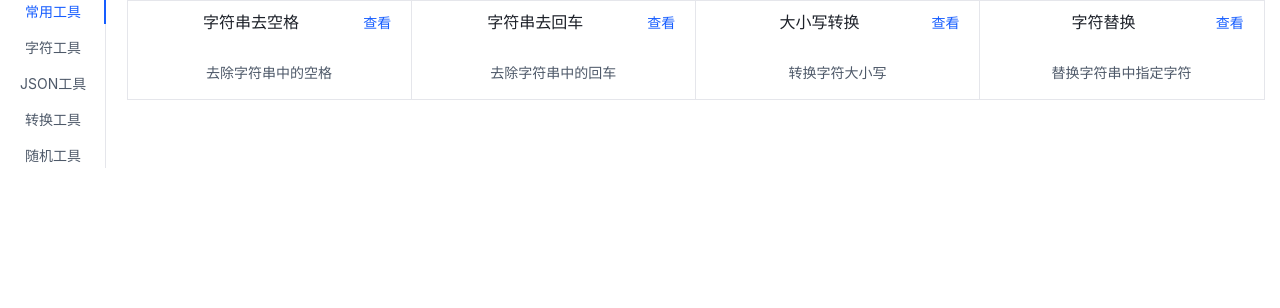
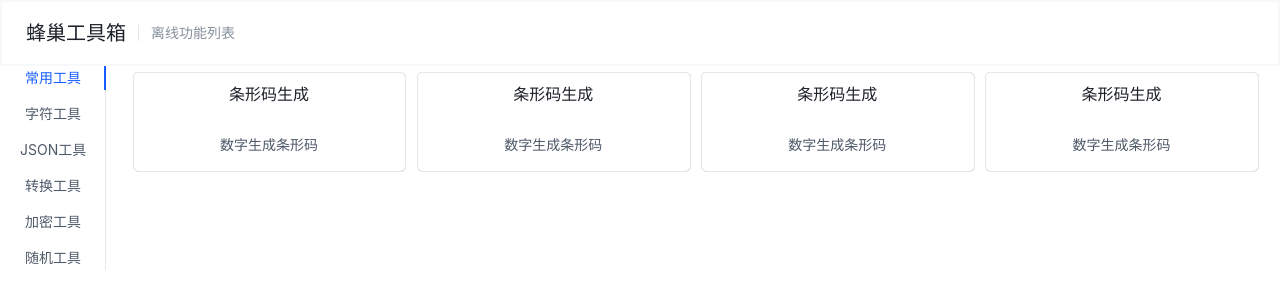
Before and after one commit to Mutantcat-Working-Group/Honeycomb, a Vue app: page / in a window 1280 px wide. Shown: the top 308 px of the page. Built offline with nearby package versions, Linux system fonts and the light colour scheme.

Commit message:
feat:优化界面布局

```diff
--- a/electron/main/index.ts
+++ b/electron/main/index.ts
@@ -44,8 +44,11 @@ const indexHtml = path.join(RENDERER_DIST, 'index.html')
 
 async function createWindow() {
   win = new BrowserWindow({
-    title: 'Main window',
+    title: '蜂巢工具箱',
     icon: path.join(process.env.VITE_PUBLIC, 'favicon.ico'),
+    resizable: false, // 禁止调整窗口大小
+    maximizable: false, // 禁止最大化窗口
+    titleBarStyle: 'hidden', // 隐藏标题栏
     webPreferences: {
       preload,
       // Warning: Enable nodeIntegration and disable contextIsolation is not secure in production
--- a/src/App.vue
+++ b/src/App.vue
@@ -1,11 +1,17 @@
 <script setup lang="ts">
-import Menu from './components/Menu.vue'
+import Menu from './components/Menu.vue';
+import Tool from './components/Tool.vue';
+import { ref } from 'vue';
+
+const toolbar = ref(false);
+const tooltype = ref("t1");
 </script>
 
 <template>
-
-  <Menu class="main-container"/>
-
+  <Menu v-show="!toolbar" :toolbar="toolbar" :tooltype="tooltype" @update:toolbar="toolbar = $event"
+    @update:tooltype="tooltype = $event" class="main-container" />
+  <Tool v-show="toolbar" :toolbar="toolbar" :tooltype="tooltype" @update:toolbar="toolbar = $event"
+    @update:tooltype="tooltype = $event" msg="" class="main-container" />
 </template>
 
 <style>
--- a/src/components/Menu.vue
+++ b/src/components/Menu.vue
@@ -1,80 +1,63 @@
 <script setup lang="ts">
-import { ref } from 'vue'
-
+import { defineProps, defineEmits } from 'vue';
+const props = defineProps({ toolbar: Boolean, tooltype: String });
+const emit = defineEmits(['update:toolbar', 'update:tooltype']);
+const switchToTool = (t: string) => {
+  emit('update:toolbar', true);
+  emit('update:tooltype', t);
+};
 </script>
 
 <template>
   <div>
+    <div :style="{ background: 'var(--color-fill-1)', padding: '2px' }" class="one-head">
+      <a-page-header :style="{ background: 'var(--color-bg-2)' }" title="蜂巢工具箱" subtitle="离线功能列表"
+        :show-back=false></a-page-header>
+    </div>
     <a-row>
       <a-col :span="24">
         <a-tabs position="left">
           <a-tab-pane key="1" title="常用工具">
             <div class="tool-container">
               <a-card :bordered="false" :style="{ width: '99%' }">
-                <a-card-grid :style="{ width: '25%' }">
-                  <a-card class="card-demo" title="字符串去空格" :bordered="false">
-                    <template #extra>
-                      <a-link>查看</a-link>
-                    </template>
+                <a-card-grid :style="{ width: '24%' }" class="one-card" @click="switchToTool('t1')">
+                  <a-card class="card-demo" title="条形码生成" :bordered="false">
                     <p :style="{ margin: 0 }">
-                      去除字符串中的空格
+                      数字生成条形码
                     </p>
                   </a-card>
                 </a-card-grid>
-                <a-card-grid :style="{ width: '25%' }">
-                  <a-card class="card-demo" title="字符串去回车" :bordered="false">
-                    <template #extra>
-                      <a-link>查看</a-link>
-                    </template>
+                <a-card-grid :style="{ width: '24%' }" class="one-card" @click="switchToTool('t1')">
+                  <a-card class="card-demo" title="条形码生成" :bordered="false">
                     <p :style="{ margin: 0 }">
-                      去除字符串中的回车
+                      数字生成条形码
                     </p>
                   </a-card>
                 </a-card-grid>
-                <a-card-grid :style="{ width: '25%' }">
-                  <a-card class="card-demo" title="大小写转换" :bordered="false">
-                    <template #extra>
-                      <a-link>查看</a-link>
-                    </template>
+                <a-card-grid :style="{ width: '24%' }" class="one-card" @click="switchToTool('t1')">
+                  <a-card class="card-demo" title="条形码生成" :bordered="false">
                     <p :style="{ margin: 0 }">
-                      转换字符大小写
+                      数字生成条形码
                     </p>
                   </a-card>
                 </a-card-grid>
-                <a-card-grid :style="{ width: '25%' }">
-                  <a-card class="card-demo" title="字符替换" :bordered="false">
-                    <template #extra>
-                      <a-link>查看</a-link>
-                    </template>
+                <a-card-grid :style="{ width: '24%' }" class="one-card" @click="switchToTool('t1')">
+                  <a-card class="card-demo" title="条形码生成" :bordered="false">
                     <p :style="{ margin: 0 }">
-                      替换字符串中指定字符
+                      数字生成条形码
                     </p>
                   </a-card>
                 </a-card-grid>
-
               </a-card>
             </div>
           </a-tab-pane>
           <a-tab-pane key="2" title="字符工具">
             <div class="tool-container">
               <a-card :bordered="false" :style="{ width: '99%' }">
-                <a-card-grid :style="{ width: '25%' }">
+                <a-card-grid :style="{ width: '25%' }" class="one-card">
                   <a-card class="card-demo" title="字符串去空格" :bordered="false">
-                    <template #extra>
-                      <a-link>查看</a-link>
-                    </template>
                     <p :style="{ margin: 0 }">
-                      'Card allow to hover'
-                    </p>
-                  </a-card>
-                </a-card-grid>
-                <a-card-grid :style="{ width: '25%' }">
-                  <a-card class="card-demo" title="字符串去回车" :bordered="false">
-                    <template #extra>
-                      <a-link>查看</a-link>
-                    </template>
-                    <p :style="{ margin: 0 }">
-                      'Card allow to hover'
+                      去除字符串中的空格
                     </p>
                   </a-card>
                 </a-card-grid>
@@ -84,23 +67,10 @@ import { ref } from 'vue'
           <a-tab-pane key="3" title="JSON工具">
             <div class="tool-container">
               <a-card :bordered="false" :style="{ width: '99%' }">
-                <a-card-grid :style="{ width: '25%' }">
+                <a-card-grid :style="{ width: '25%' }" class="one-card">
                   <a-card class="card-demo" title="字符串去空格" :bordered="false">
-                    <template #extra>
-                      <a-link>查看</a-link>
-                    </template>
                     <p :style="{ margin: 0 }">
-                      'Card allow to hover'
-                    </p>
-                  </a-card>
-                </a-card-grid>
-                <a-card-grid :style="{ width: '25%' }">
-                  <a-card class="card-demo" title="字符串去回车" :bordered="false">
-                    <template #extra>
-                      <a-link>查看</a-link>
-                    </template>
-                    <p :style="{ margin: 0 }">
-                      'Card allow to hover'
+                      去除字符串中的空格
                     </p>
                   </a-card>
                 </a-card-grid>
@@ -110,49 +80,36 @@ import { ref } from 'vue'
           <a-tab-pane key="4" title="转换工具">
             <div class="tool-container">
               <a-card :bordered="false" :style="{ width: '99%' }">
-                <a-card-grid :style="{ width: '25%' }">
+                <a-card-grid :style="{ width: '25%' }" class="one-card">
                   <a-card class="card-demo" title="字符串去空格" :bordered="false">
-                    <template #extra>
-                      <a-link>查看</a-link>
-                    </template>
                     <p :style="{ margin: 0 }">
-                      'Card allow to hover'
-                    </p>
-                  </a-card>
-                </a-card-grid>
-                <a-card-grid :style="{ width: '25%' }">
-                  <a-card class="card-demo" title="字符串去回车" :bordered="false">
-                    <template #extra>
-                      <a-link>查看</a-link>
-                    </template>
-                    <p :style="{ margin: 0 }">
-                      'Card allow to hover'
+                      去除字符串中的空格
                     </p>
                   </a-card>
                 </a-card-grid>
               </a-card>
             </div>
           </a-tab-pane>
-          <a-tab-pane key="5" title="随机工具">
+          <a-tab-pane key="5" title="加密工具">
             <div class="tool-container">
               <a-card :bordered="false" :style="{ width: '99%' }">
-                <a-card-grid :style="{ width: '25%' }">
+                <a-card-grid :style="{ width: '25%' }" class="one-card">
                   <a-card class="card-demo" title="字符串去空格" :bordered="false">
-                    <template #extra>
-                      <a-link>查看</a-link>
-                    </template>
                     <p :style="{ margin: 0 }">
-                      'Card allow to hover'
+                      去除字符串中的空格
                     </p>
                   </a-card>
                 </a-card-grid>
-                <a-card-grid :style="{ width: '25%' }">
-                  <a-card class="card-demo" title="字符串去回车" :bordered="false">
-                    <template #extra>
-                      <a-link>查看</a-link>
-                    </template>
+              </a-card>
+            </div>
+          </a-tab-pane>
+          <a-tab-pane key="6" title="随机工具">
+            <div class="tool-container">
+              <a-card :bordered="false" :style="{ width: '99%' }">
+                <a-card-grid :style="{ width: '25%' }" class="one-card">
+                  <a-card class="card-demo" title="字符串去空格" :bordered="false">
                     <p :style="{ margin: 0 }">
-                      'Card allow to hover'
+                      去除字符串中的空格
                     </p>
                   </a-card>
                 </a-card-grid>
@@ -166,6 +123,10 @@ import { ref } from 'vue'
 </template>
 
 <style scoped>
+.one-head {
+  -webkit-app-region: drag;
+}
+
 /* 为所有元素定义滚动条样式 */
 * {
   scrollbar-width: thin;
@@ -200,15 +161,29 @@ import { ref } from 'vue'
   background: #555;
 }
 
+
 .tool-container {
   display: flex;
   flex-wrap: nowrap;
   justify-content: center;
   align-items: start;
   width: 99%;
-  height: 99vh;
+  height: calc(99vh - 66px);
   padding-bottom: 1px;
   overflow-y: auto;
+}
+
+
+.one-card{
+  border-radius: 5px;
+  margin-left: 0.5%;
+  margin-right: 0.5%;
+  margin-top: 0.5%;
+  margin-bottom: 0.5%;
+}
+.one-card:hover {
+  background-color: #f0f0f0;
+  cursor: pointer;
 }
 
 .card-demo {
--- a/src/components/Tool.vue
+++ b/src/components/Tool.vue
@@ -1,15 +1,45 @@
 <script setup lang="ts">
-import { ref } from 'vue'
+import { defineProps, defineEmits } from 'vue';
 
-defineProps<{ msg: string }>()
+const props = defineProps({
+    toolbar: Boolean,
+    tooltype: String
+});
 
-const count = ref(0)
+const emit = defineEmits(['update:toolbar', 'update:tooltype']);
+
+const switchToMenu = () => {
+    emit('update:toolbar', false);
+};
 </script>
 
 <template>
-
+    <div class="tool-container">
+        <div v-show="tooltype == 't1'" class="one-tool">
+            <div :style="{ background: 'var(--color-fill-1)', padding: '2px' }" class="one-tool-head">
+                <a-page-header :style="{ background: 'var(--color-bg-2)' }" title="条码生成" @back="switchToMenu"
+                    subtitle="数字生成条形码"></a-page-header>
+            </div>
+        </div>
+    </div>
 </template>
 
-<style scoped>
+<style>
+.tool-container {
+    width: 100%;
+    height: 100%;
+}
 
+.one-tool {
+    width: 100vw;
+    height: 100vh;
+}
+
+.one-tool-head{
+    -webkit-app-region: drag;
+}
+
+.arco-page-header .arco-icon-hover.arco-page-header-icon-hover::before{
+    -webkit-app-region: no-drag;
+}
 </style>
```
